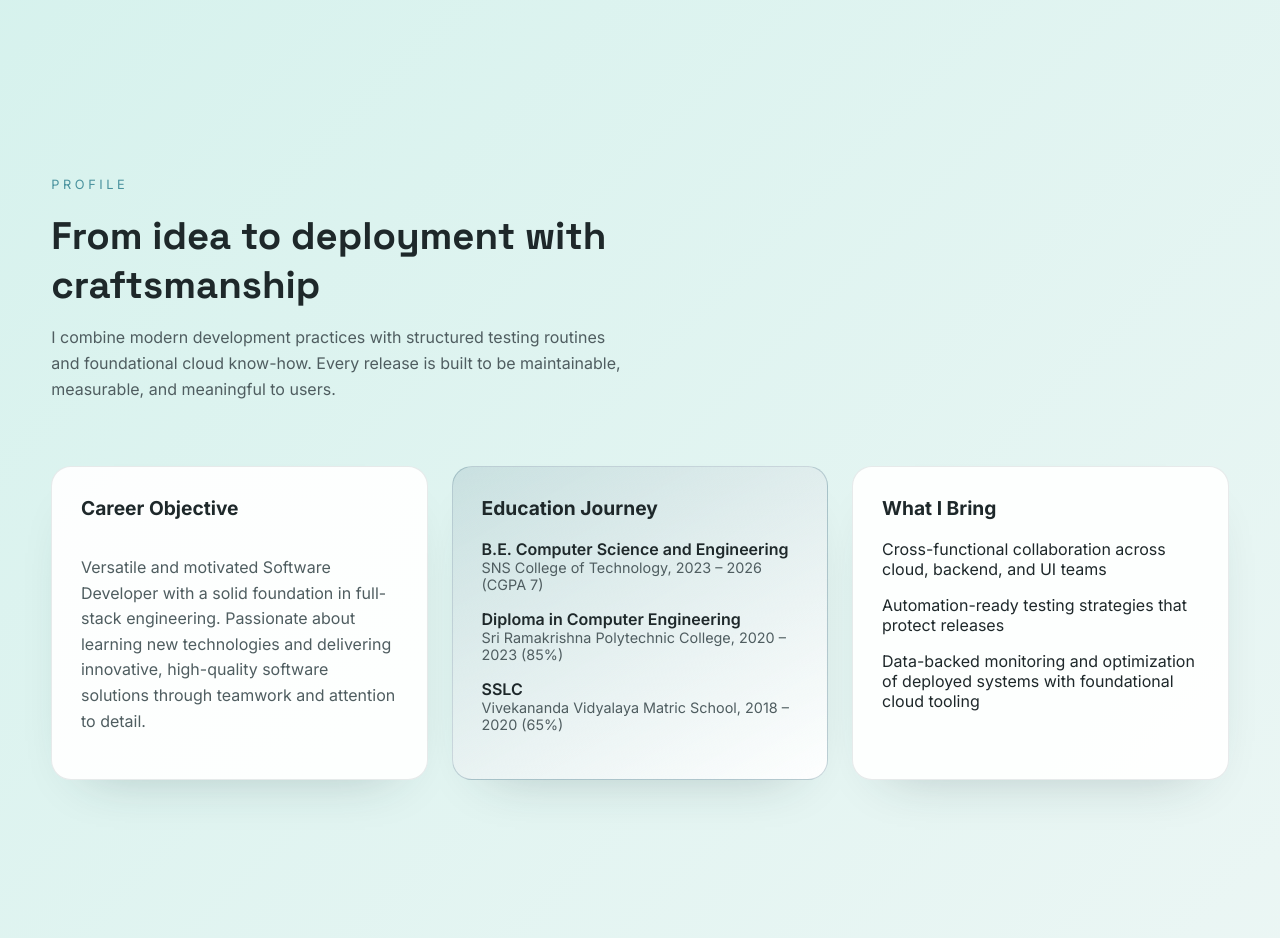
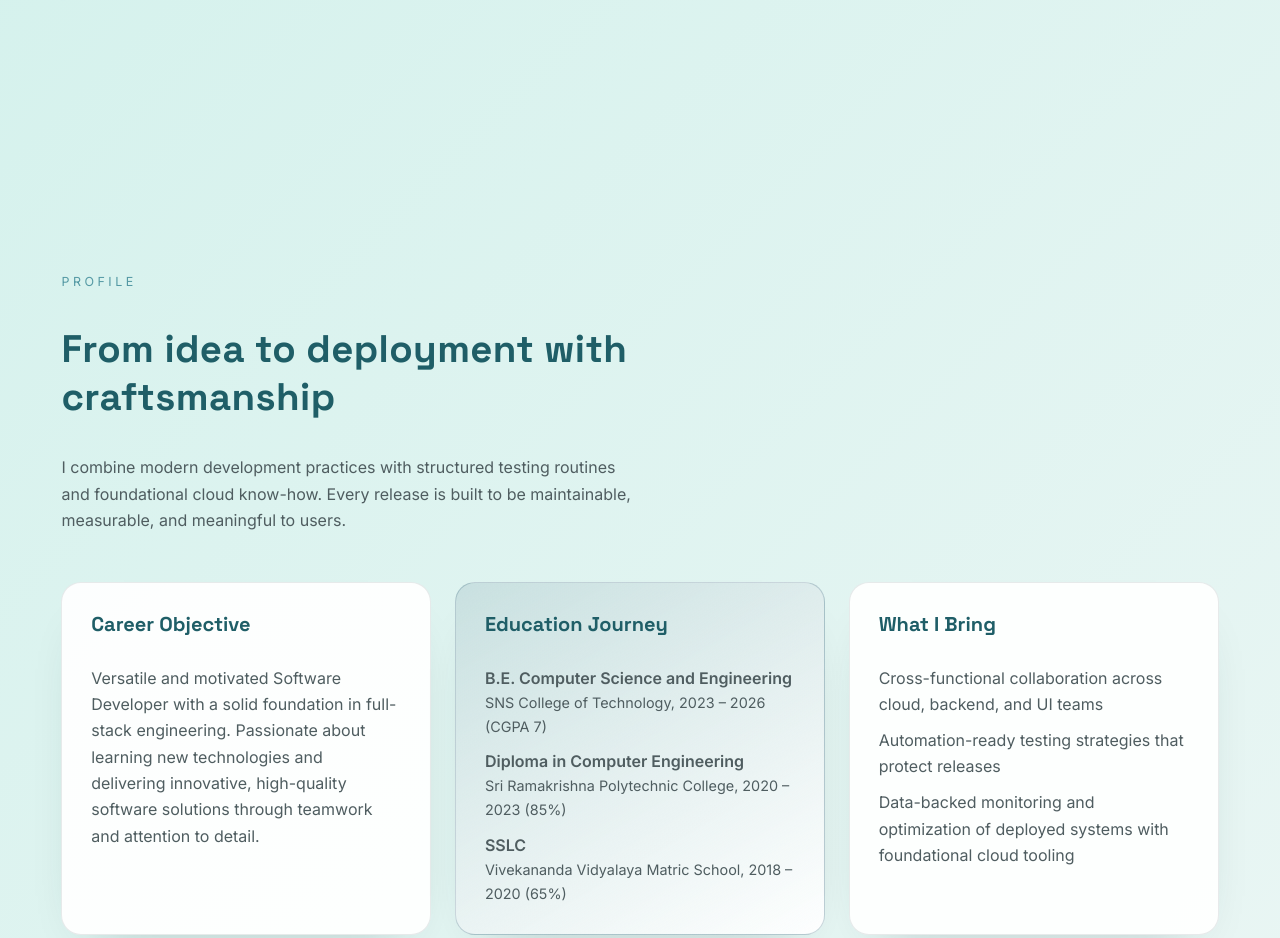
Before and after one commit to Deena-10/Portfolio, a plain HTML site: page index.html in a window 1280 px wide. Shown: the part 1028-1966 px from the top of the page. Drawn offline with Linux system fonts and the light colour scheme.

Commit message:
Updated layout spacing and text style consistency

```diff
--- a/script.js
+++ b/script.js
@@ -143,12 +143,18 @@ if (resumeGrid) {
     view.target = "_blank";
     view.rel = "noopener";
     view.textContent = "View Resume";
+    view.addEventListener("click", (event) => {
+      event.stopPropagation();
+    });
 
     const download = document.createElement("a");
     download.className = "resume-btn download";
     download.href = role.file;
-    download.download = "";
+    download.download = role.file.split("/").pop();
     download.textContent = "Download Resume";
+    download.addEventListener("click", (event) => {
+      event.stopPropagation();
+    });
 
     actions.append(view, download);
     card.append(header, list, actions);
--- a/styles.css
+++ b/styles.css
@@ -13,6 +13,8 @@
   --muted: #4f5d60;
   --border: rgba(31, 56, 60, 0.1);
   --shadow: 0 24px 54px -36px rgba(31, 56, 60, 0.32);
+  --heading-font: "Space Grotesk", sans-serif;
+  --body-font: "Inter", system-ui, -apple-system, BlinkMacSystemFont, "Segoe UI", sans-serif;
   --radius: 20px;
   font-size: 16px;
 }
@@ -29,12 +31,19 @@ body {
   padding: 0;
   background: linear-gradient(135deg, var(--bg) 0%, var(--bg-alt) 50%, #ffffff 100%);
   color: var(--text);
-  font-family: "Inter", system-ui, -apple-system, BlinkMacSystemFont, "Segoe UI", sans-serif;
+  font-family: var(--body-font);
   scroll-behavior: smooth;
+  line-height: 1.65;
 }
 
 body {
   min-height: 100vh;
+}
+
+main {
+  display: flex;
+  flex-direction: column;
+  gap: clamp(3.2rem, 7vw, 4.6rem);
 }
 
 a {
@@ -44,7 +53,46 @@ a {
 
 p {
   color: var(--muted);
-  line-height: 1.6;
+  margin: 0;
+  font-size: 1rem;
+}
+
+li {
+  color: var(--muted);
+  font-size: 1rem;
+  line-height: 1.65;
+}
+
+ul {
+  margin: 0;
+  padding-left: 1.2rem;
+  display: grid;
+  gap: 0.45rem;
+}
+
+h1,
+h2,
+h3 {
+  font-family: var(--heading-font);
+  font-weight: 700;
+  color: var(--accent-strong);
+  margin: 0;
+}
+
+h1 {
+  font-size: clamp(2.4rem, 5vw, 3.2rem);
+  line-height: 1.15;
+}
+
+h2 {
+  font-size: clamp(2rem, 3vw, 2.5rem);
+  line-height: 1.25;
+  letter-spacing: 0.01em;
+}
+
+h3 {
+  font-size: clamp(1.05rem, 1.8vw, 1.25rem);
+  line-height: 1.3;
 }
 
 .navigation {
@@ -150,19 +198,17 @@ nav {
   gap: 3rem;
   grid-template-columns: repeat(auto-fit, minmax(280px, 1fr));
   align-items: center;
-  padding: clamp(4rem, 8vw, 6rem) clamp(1.5rem, 4vw, 4rem);
+  padding: clamp(4.2rem, 8vw, 6.2rem) clamp(1.6rem, 4.5vw, 4.2rem);
 }
 
 .hero-content h1 {
-  font-family: "Space Grotesk", sans-serif;
-  font-size: clamp(2.5rem, 4vw, 3.6rem);
-  line-height: 1.1;
-  margin-bottom: 1.5rem;
+  margin-bottom: 1.3rem;
 }
 
 .hero-subtitle {
   font-size: 1.05rem;
   max-width: 34rem;
+  color: var(--muted);
 }
 
 .eyebrow {
@@ -289,9 +335,8 @@ nav {
   list-style: none;
   margin: 0;
   padding: 0;
-  display: flex;
-  flex-direction: column;
-  gap: 1rem;
+  display: grid;
+  gap: 0.75rem;
 }
 
 .card-body li {
@@ -328,32 +373,34 @@ nav {
 }
 
 .section {
-  padding: clamp(4rem, 8vw, 6rem) clamp(1.5rem, 4vw, 4rem);
+  padding: clamp(4.2rem, 8vw, 6.4rem) clamp(1.6rem, 4.8vw, 4.4rem);
   display: flex;
   flex-direction: column;
-  gap: 3rem;
+  gap: clamp(2.2rem, 5vw, 3rem);
 }
 
 .section-header {
   max-width: 48rem;
+  display: grid;
+  gap: 1rem;
 }
 
 .section-eyebrow {
-  font-size: 0.8rem;
+  font-size: 0.78rem;
   text-transform: uppercase;
   letter-spacing: 0.28em;
-  color: rgba(42, 125, 140, 0.82);
+  color: rgba(42, 125, 140, 0.76);
   margin-bottom: 1rem;
 }
 
 .section h2 {
-  font-family: "Space Grotesk", sans-serif;
-  font-size: clamp(2rem, 3vw, 2.6rem);
-  margin: 0 0 1rem;
+  margin: 0 0 1.1rem;
 }
 
 .section-subtitle {
   max-width: 36rem;
+  color: var(--muted);
+  line-height: 1.65;
 }
 
 .about-grid {
@@ -374,18 +421,14 @@ nav {
 }
 
 .about-card h3 {
-  margin: 0;
-  font-size: 1.2rem;
-  color: var(--text);
+  margin: 0 0 0.5rem;
 }
 
 .about-card ul {
   list-style: none;
-  margin: 0;
-  padding: 0;
-  display: flex;
-  flex-direction: column;
-  gap: 1rem;
+  padding-left: 0;
+  display: grid;
+  gap: 0.6rem;
 }
 
 .about-card .title {
@@ -476,6 +519,7 @@ nav {
   margin: 1rem 0 0;
   padding-left: 1.2rem;
   color: var(--muted);
+  line-height: 1.65;
 }
 
 .projects-grid {
@@ -572,6 +616,15 @@ nav {
   display: flex;
   flex-direction: column;
   gap: 0.7rem;
+  color: var(--muted);
+}
+
+.project-card h3,
+.skill-cluster h3,
+.cert-card h3,
+.contact-card h3,
+.resume-title {
+  margin: 0 0 0.5rem;
 }
 
 .contact-grid {
```
